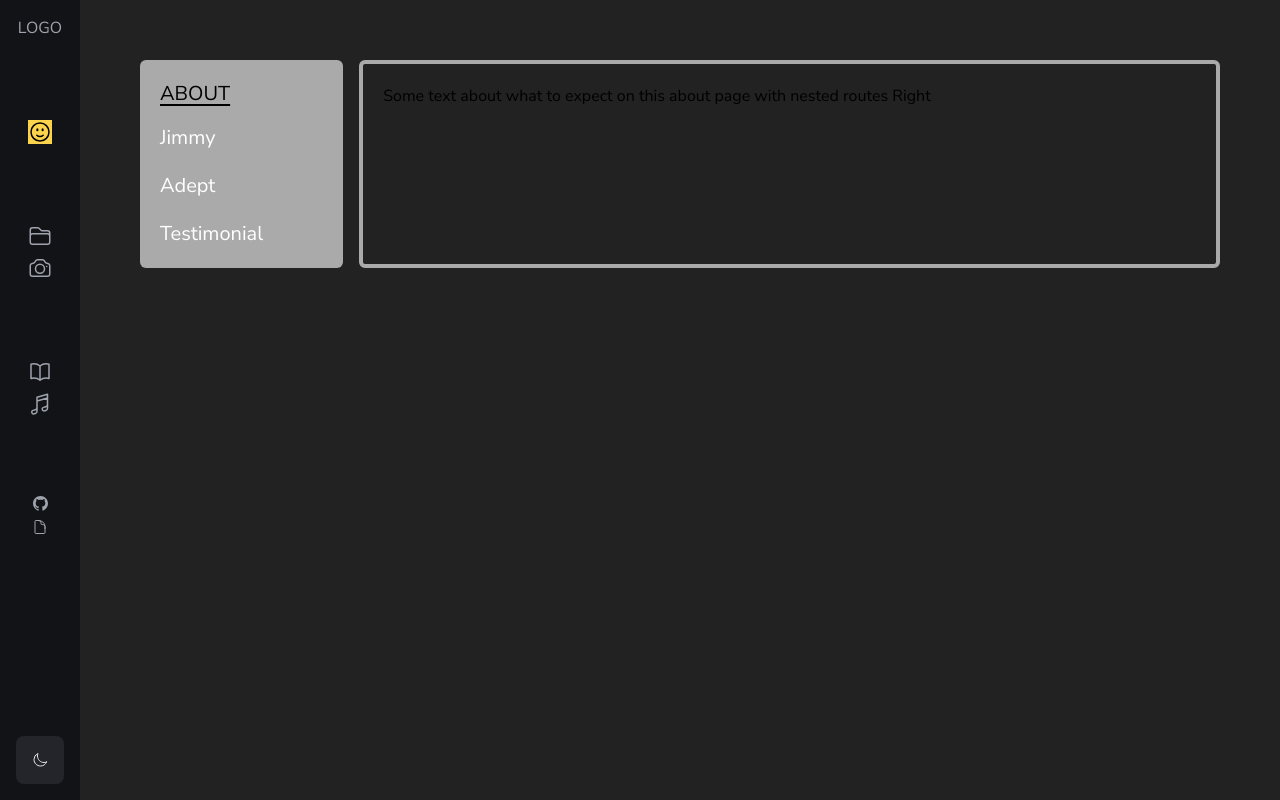
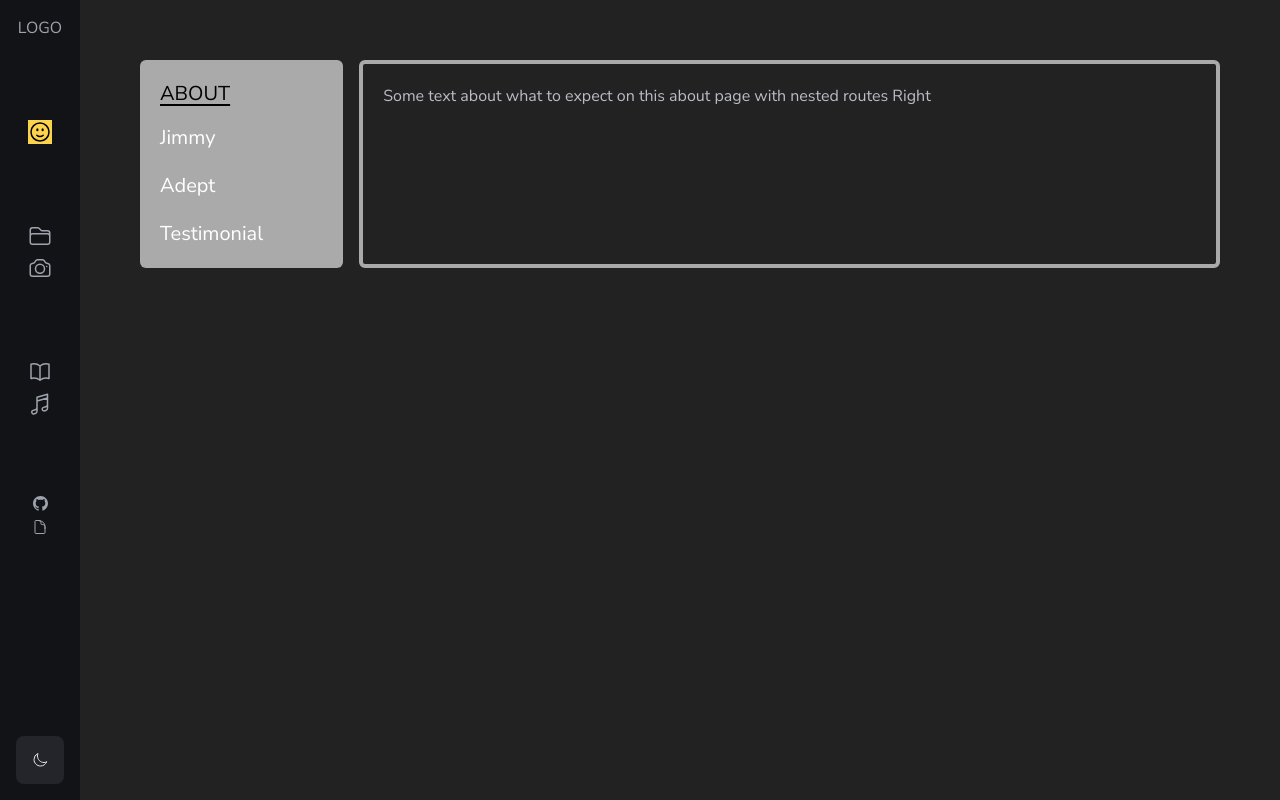
Before and after one commit to wongprom/test-next-13, a Next.js app: page /about in a window 1280 px wide. Built offline with nearby package versions, Linux system fonts and the light colour scheme.

Commit message:
about/page change text color.

```diff
--- a/app/about/page.tsx
+++ b/app/about/page.tsx
@@ -2,7 +2,7 @@ import React from 'react';
 
 const about = () => {
   return (
-    <p className="">
+    <p className="text-[#babdc5]">
       Some text about what to expect on this about page with nested routes Right
     </p>
   );
```
